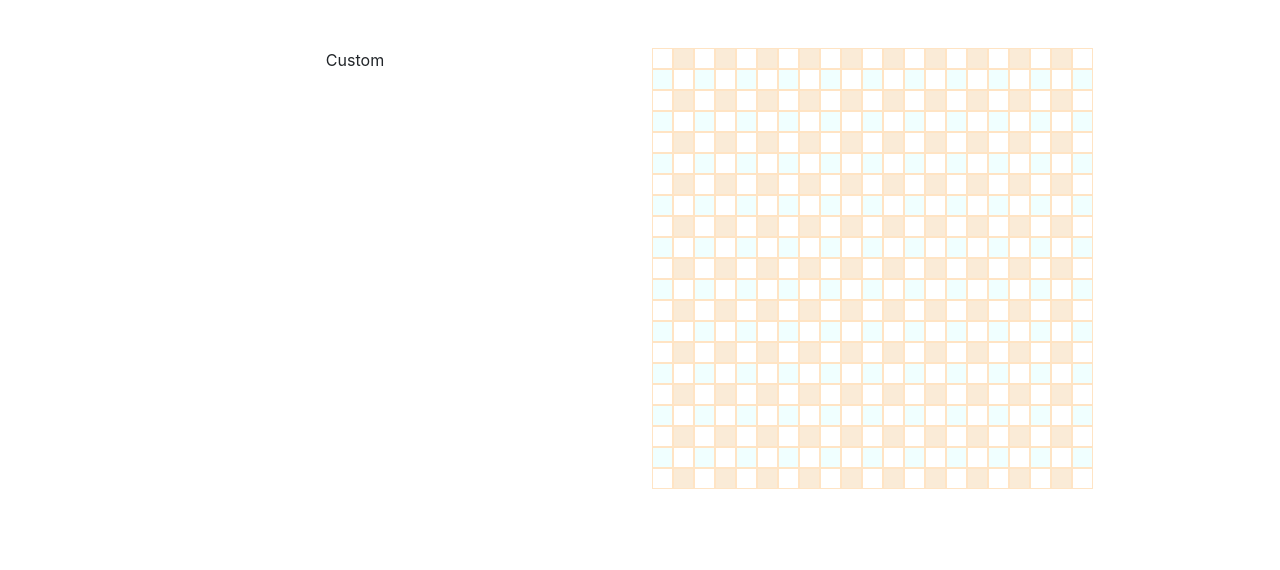
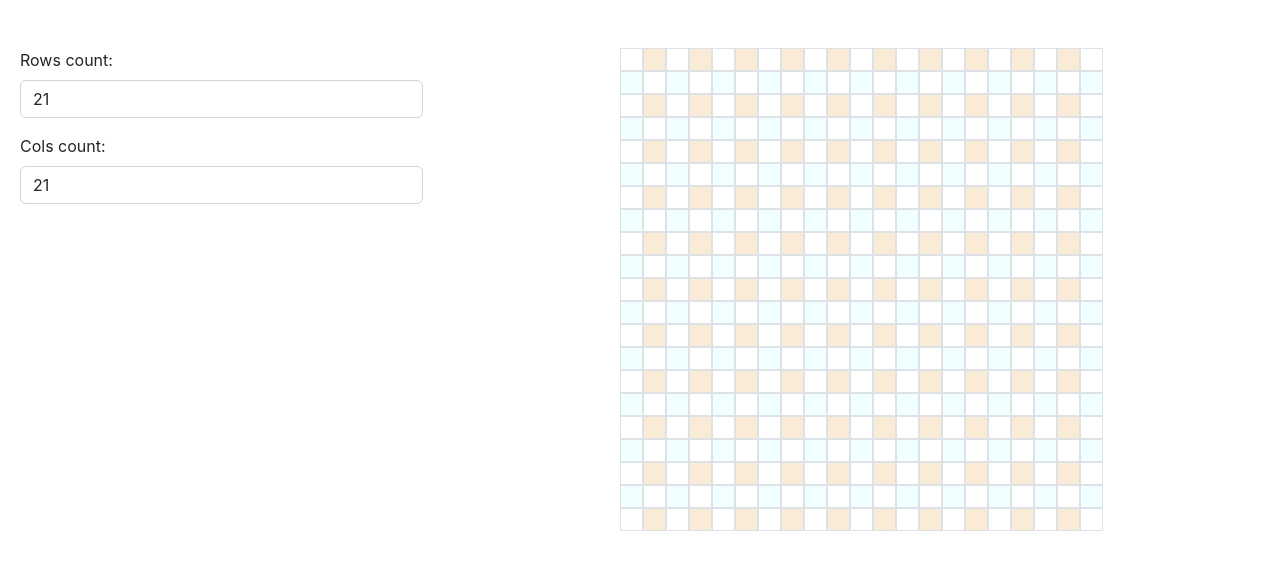
Before and after one commit to sarlackdevelopment/Grid, a React (Create React App) app: page / in a window 1280 px wide. Shown: the top 570 px of the page. Built offline with nearby package versions, Linux system fonts and the light colour scheme.

Commit message:
Complete basic dashboard

```diff
--- a/src/App.js
+++ b/src/App.js
@@ -1,10 +1,9 @@
 import React from 'react';
-import './App.scss';
 import Grid from './components/grid';
 
 function App() {
     return (
-        <div className="App">
+        <div>
             <Grid />
         </div>
     );
--- a/src/App.scss
+++ /dev/null
@@ -1,3 +0,0 @@
-.App {
-  text-align: center;
-}
--- a/src/components/grid/index.jsx
+++ b/src/components/grid/index.jsx
@@ -1,28 +1,73 @@
-import React, { useState } from 'react';
+import React, { useMemo, useState } from 'react';
 import cn from 'classnames';
 import {
-    Col, Container, Row
+    Col,
+    Container,
+    Form,
+    Row
 } from 'react-bootstrap';
 import style from './style.module.scss';
 
 const Grid = () => {
-    const DEFAULT_ROWS_COUNT = 21;
-    const DEFAULT_COLS_COUNT = 21;
-    const [rowsCount, setRowsCount] = useState(DEFAULT_ROWS_COUNT);
-    const [colsCount, setColsCount] = useState(DEFAULT_COLS_COUNT);
+    const NAME_ROWS_COUNT_FIELD = 'rowsCountInput';
+    const NAME_COLS_COUNT_FIELD = 'colsCountInput';
+    const DEFAULT_COUNT = 21;
+    const MIN_COUNT = 5;
+    const MAX_COUNT = 100;
+
+    const [rowsCount, setRowsCount] = useState(DEFAULT_COUNT);
+    const [colsCount, setColsCount] = useState(DEFAULT_COUNT);
+    const rows = useMemo(() => [...Array(Number(rowsCount)).keys()], [rowsCount]);
+    const cols = useMemo(() => [...Array(Number(colsCount)).keys()], [colsCount]);
+    const handleChangeCount = (event) => {
+        const { value, id } = event.target;
+        if (id === NAME_ROWS_COUNT_FIELD) {
+            setRowsCount(value);
+        }
+        if (id === NAME_COLS_COUNT_FIELD) {
+            setColsCount(value);
+        }
+    };
     return (
-        <Container className='mt-5'>
+        <Container fluid className='mt-5 mx-2'>
             <Row>
-                <Col>
-                    <Container>Custom</Container>
+                <Col xs={4}>
+                    <Form>
+                        <Form.Group className="mb-3">
+                            <Form.Label htmlFor={NAME_ROWS_COUNT_FIELD}>Rows count:</Form.Label>
+                            <Form.Control
+                                id={NAME_ROWS_COUNT_FIELD}
+                                placeholder="Rows count"
+                                type="number"
+                                max={MAX_COUNT}
+                                min={MIN_COUNT}
+                                onChange={handleChangeCount}
+                                isInvalid={(rowsCount < MIN_COUNT) || (rowsCount > MAX_COUNT)}
+                                defaultValue={DEFAULT_COUNT}
+                            />
+                        </Form.Group>
+                        <Form.Group className="mb-3">
+                            <Form.Label htmlFor={NAME_COLS_COUNT_FIELD}>Cols count:</Form.Label>
+                            <Form.Control
+                                id={NAME_COLS_COUNT_FIELD}
+                                placeholder="Cols count"
+                                type="number"
+                                max={MAX_COUNT}
+                                min={MIN_COUNT}
+                                isInvalid={(colsCount < MIN_COUNT) || (colsCount > MAX_COUNT)}
+                                onChange={handleChangeCount}
+                                defaultValue={DEFAULT_COUNT}
+                            />
+                        </Form.Group>
+                    </Form>
                 </Col>
-                <Col>
-                    {[...Array(colsCount).keys()].map((rowItem) => <div
-                        className='d-flex'
+                <Col xs={8}>
+                    {cols.map((rowItem) => <div
+                        className='d-flex justify-content-center'
                         key={rowItem + rowItem.toString()}
                     >
-                        {[...Array(rowsCount).keys()].map((colItem) => <div
-                            className='d-flex flex-column'
+                        {rows.map((colItem) => <div
+                            className='d-flex flex-column justify-content-center border'
                             key={colItem + colItem.toString()}
                         >
                             <div className={cn(style.cell, {
--- a/src/components/grid/style.module.scss
+++ b/src/components/grid/style.module.scss
@@ -1,5 +1,4 @@
 .cell {
-  border: 1px double bisque;
   width: 21px;
   height: 21px;
   &ColorAqua {
```
